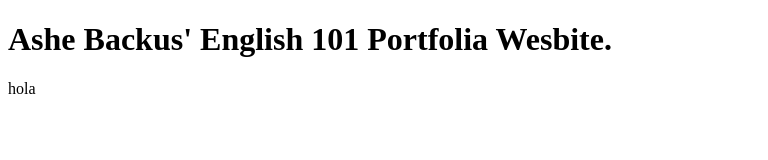
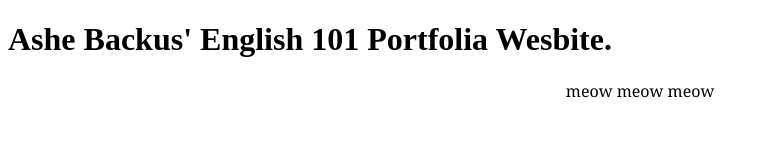
Before and after one commit to ashe-100/ashe-100.github.io, a plain HTML site: page index.html in a window 1280 px wide. Shown: the whole page, without its empty margins (0-768 px from the left). Drawn offline with Linux system fonts and the light colour scheme.

Commit message:
meow time

```diff
--- a/index.html
+++ b/index.html
@@ -1,7 +1,11 @@
 <!DOCTYPE html>
 <html>
+<head>
+    <link rel="stylesheet" href="style.css">
+</head>
+
     <body>
         <h1>Ashe Backus' English 101 Portfolia Wesbite.</h1>
-        <p>hola</p>
+        <p>meow meow meow</p>
     </body>
 </html>
--- /dev/null
+++ b/style.css
@@ -0,0 +1,5 @@
+p {
+    font-family: Georgia, 'Times New Roman', Times, serif;
+    font-size: medium;
+    text-align: center;
+}
```
